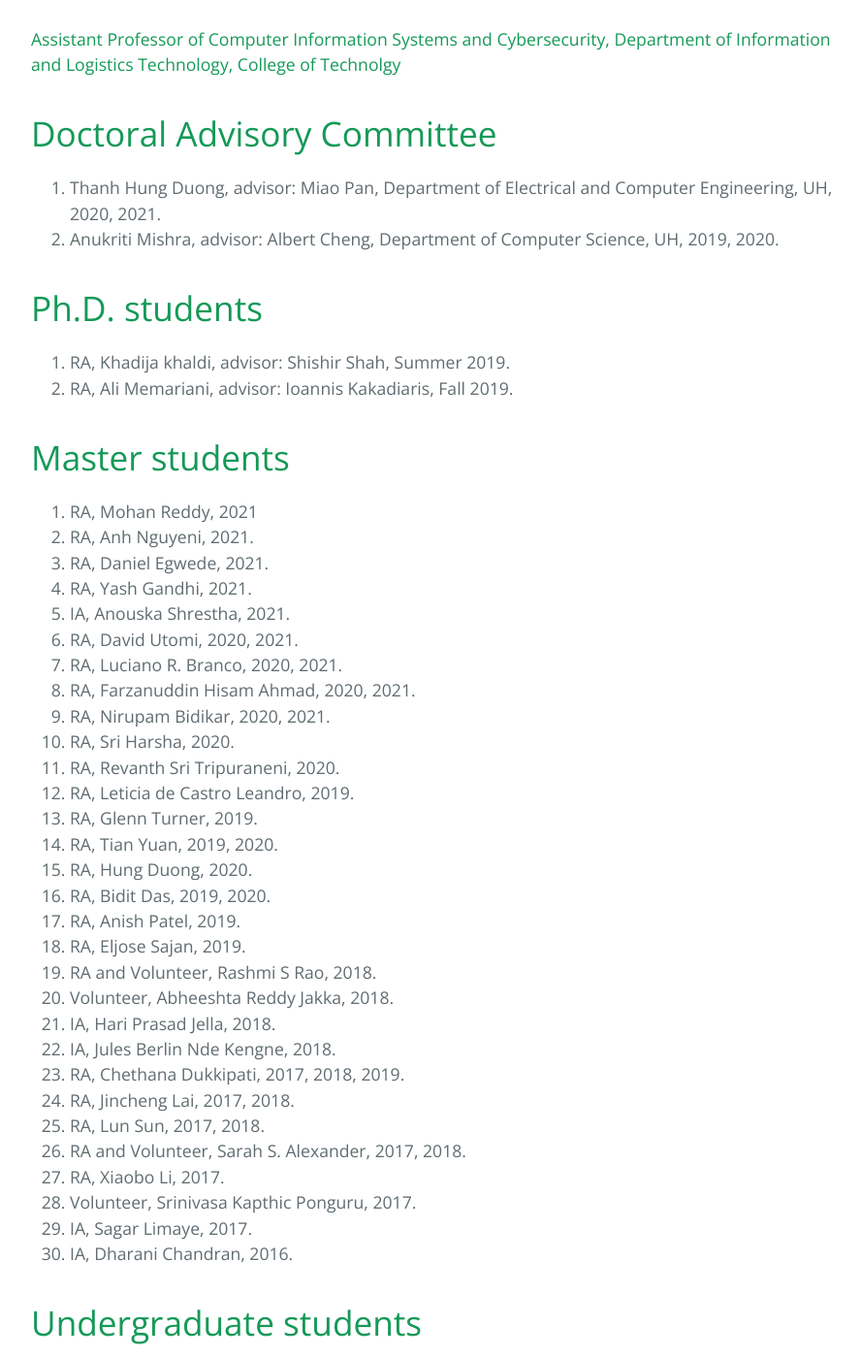
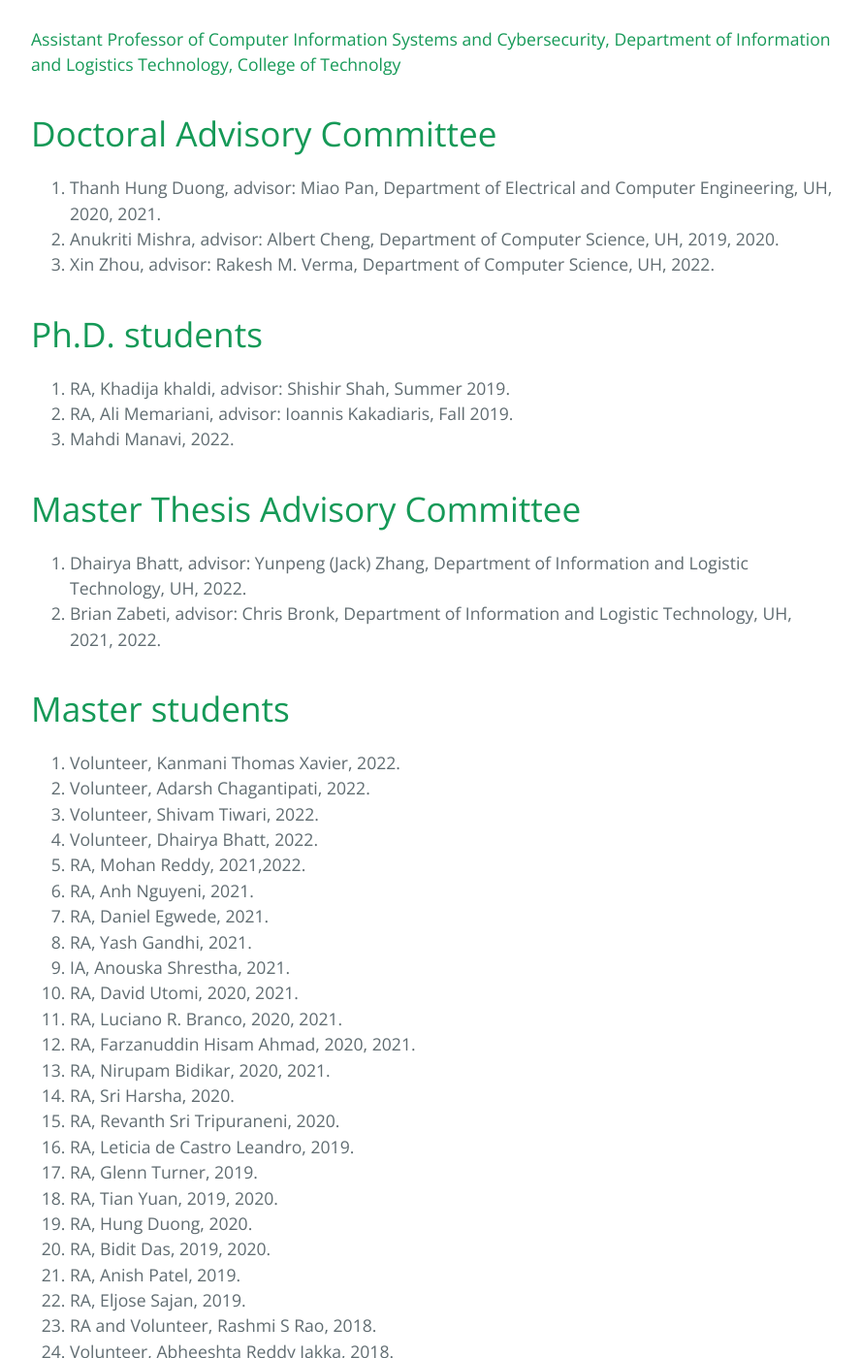
Before and after one commit to rohithreddydepa/Network-Software-and-System-Lab.github.io, a Jekyll site: the page built from index_2_Students.md, in a window 1280 px wide and 1400 px high, scrolled down 698 px. Shown: the whole window at 97% size, without its empty margins (192-1080 px from the left). Built offline with Jekyll 4.4.1, drawn with Linux system fonts in a browser that asks for light colours; some web fonts are replaced.

Commit message:
Update index_2_Students.md

```diff
--- a/index_2_Students.md
+++ b/index_2_Students.md
@@ -13,15 +13,26 @@ filename: index_2_Students
 
 1.	Thanh Hung Duong, advisor: Miao Pan, Department of Electrical and Computer Engineering, UH, 2020, 2021.
 2.	Anukriti Mishra, advisor: Albert Cheng, Department of Computer Science, UH, 2019, 2020.
+3.	Xin Zhou, advisor: Rakesh M. Verma, Department of Computer Science, UH, 2022.
 
 # Ph.D. students
 
-3.	RA, Khadija khaldi, advisor: Shishir Shah, Summer 2019.
-4.	RA, Ali Memariani, advisor: Ioannis Kakadiaris, Fall 2019.
+1.	RA, Khadija khaldi, advisor: Shishir Shah, Summer 2019.
+2.	RA, Ali Memariani, advisor: Ioannis Kakadiaris, Fall 2019.
+3.	Mahdi Manavi, 2022.
+
+# Master Thesis Advisory Committee
+
+1.	Dhairya Bhatt, advisor: Yunpeng (Jack) Zhang, Department of Information and Logistic Technology, UH, 2022.
+2.	Brian Zabeti, advisor: Chris Bronk, Department of Information and Logistic Technology, UH, 2021, 2022.
 
 # Master students
 
-5.	RA, Mohan Reddy, 2021
+1.	Volunteer, Kanmani Thomas Xavier, 2022.
+2.	Volunteer, Adarsh Chagantipati, 2022.
+3.	Volunteer, Shivam Tiwari, 2022.
+4.	Volunteer, Dhairya Bhatt, 2022.
+5.	RA, Mohan Reddy, 2021,2022.
 6.	RA, Anh Nguyeni, 2021.
 7.	RA, Daniel Egwede, 2021.
 8.	RA, Yash Gandhi, 2021.
@@ -52,6 +63,7 @@ filename: index_2_Students
 33.	IA, Sagar Limaye, 2017.
 34.	IA, Dharani Chandran, 2016.
 
+
 # Undergraduate students
 
 1.	Volunteer, Zach Haven, 2018.
```
